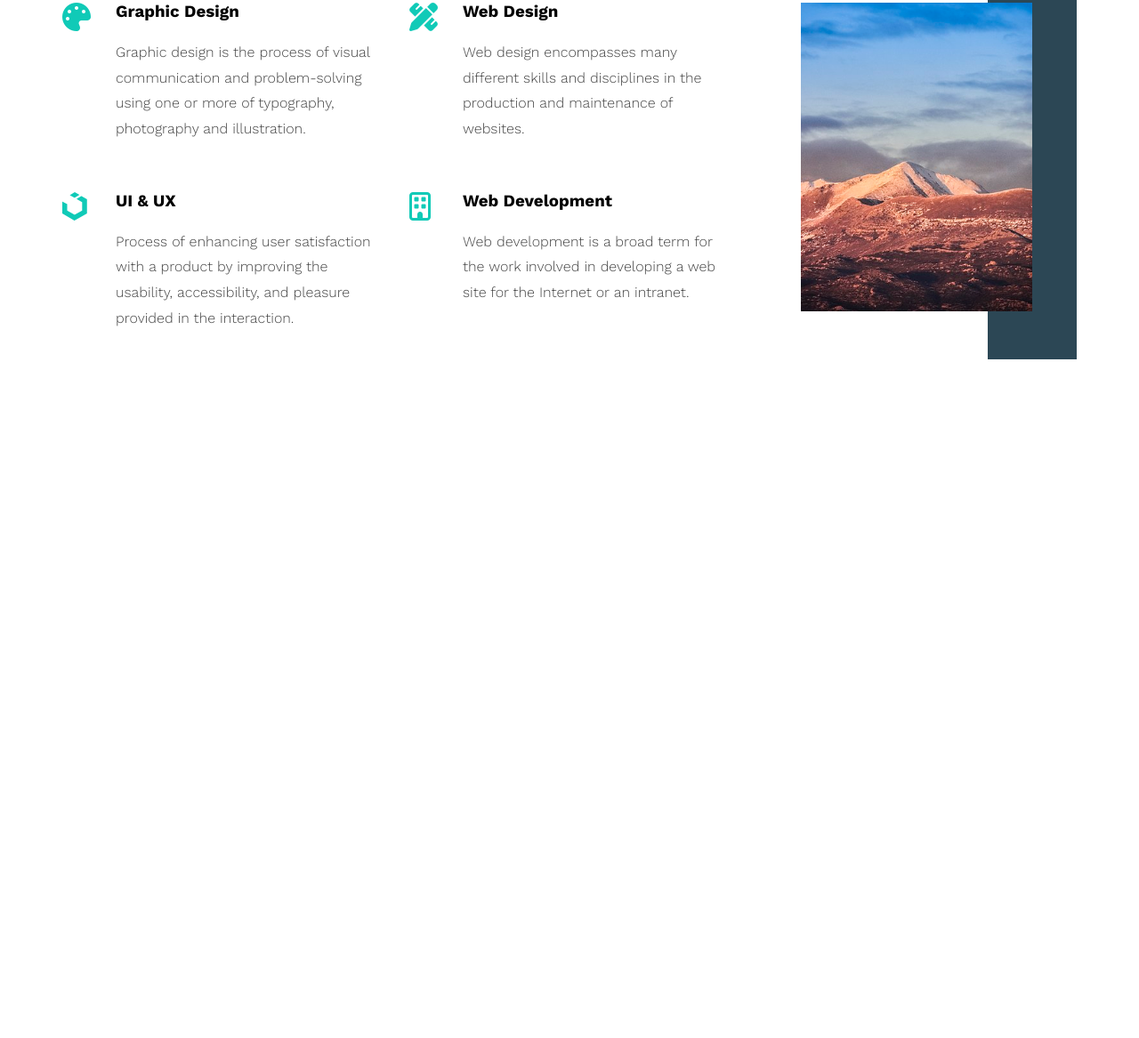
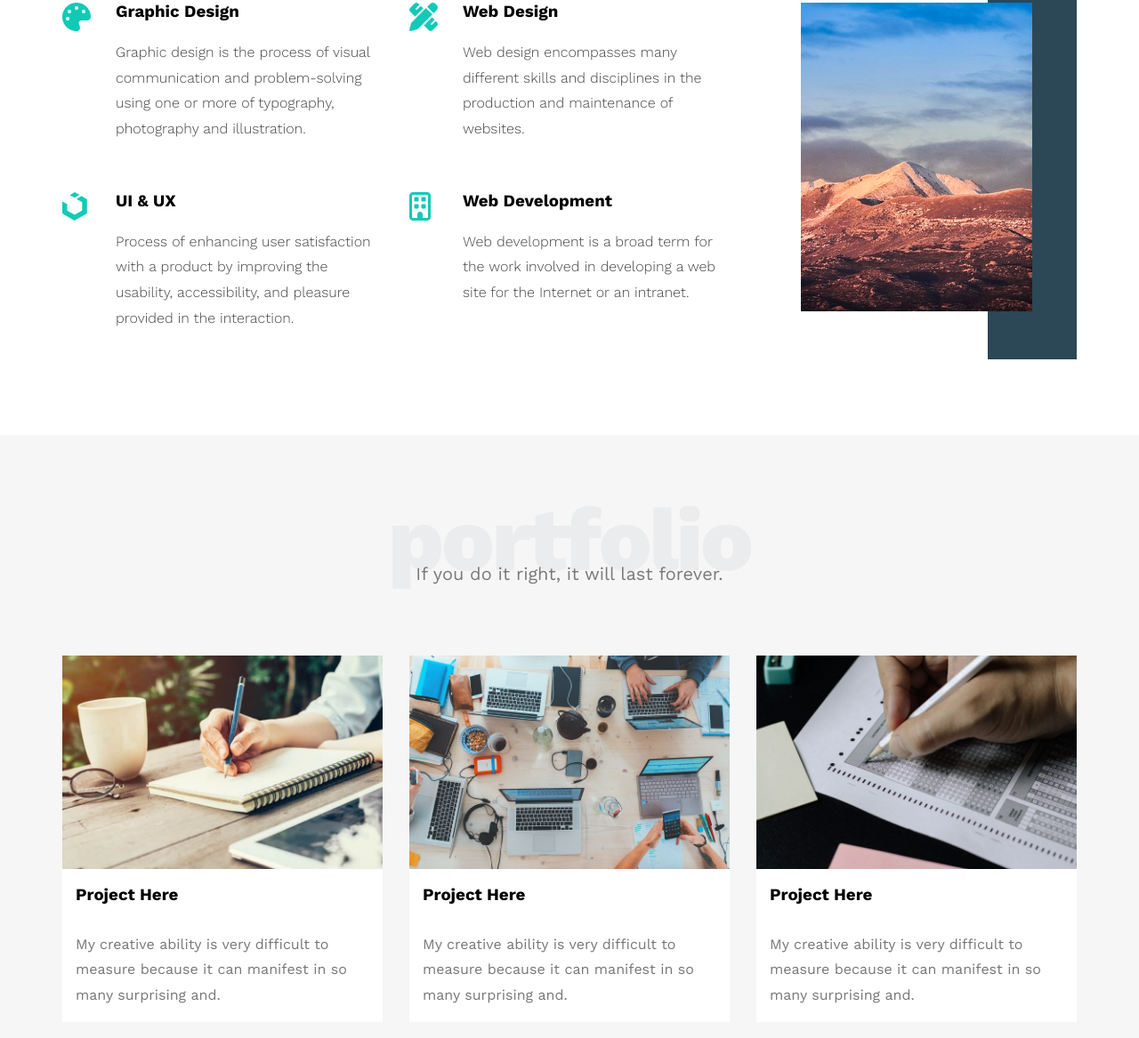
Before and after one commit to 7A9Oo/Html-Css-Template-1, a plain HTML site: page index.html in a window 1280 px wide. Shown: the part 1463-2630 px from the top of the page at 89% size. Before the commit the page ends 1952 px from the top, so only its background shows below. Drawn offline with nearby package versions, Linux system fonts and the light colour scheme.

Commit message:
portfolio section

```diff
--- a/css/master.css
+++ b/css/master.css
@@ -288,3 +288,32 @@ body {
 }
 
 /* end services section */
+
+/* start portfolio section */
+.portfolio{
+    padding-bottom: var(--section-padding);
+    padding-top: var(--section-padding);
+    background-color: #F6F6F6;
+}
+.portfolio .container .cards {
+    display: grid;
+    grid-template-columns: repeat(auto-fill, minmax(300px, 1fr));
+    gap: 30px;
+    margin-top: 80px;
+}
+
+.portfolio .container .cards .card {
+    background-color: white;
+}
+.portfolio .container .cards .card h3, .portfolio .container .cards .card p {
+    padding: 15px;
+    margin: 0;
+}
+.portfolio .container .cards .card p {
+    color :#777;
+    line-height: 1.8;
+}
+.portfolio .container .cards .card img {
+    width: 100%;
+}
+/* end portfolio section */
--- a/index.html
+++ b/index.html
@@ -113,5 +113,31 @@
                 </div>
             </div>
         <!-- end service section -->
+        <!-- start portfolio section  -->
+            <div class="portfolio">
+                <div class="container">
+                    <h2 class="special-heading">portfolio</h2>
+                    <p>If you do it right, it will last forever.</p>
+                    <div class="cards">
+                        <div class="card">
+                            <img src="images/portfolio-1.jpg" alt="portfolio-1">
+                            <h3>Project Here</h3>
+                            <p>My creative ability is very difficult to measure because it can manifest in so many surprising and.</p>
+                        </div>
+                        <div class="card">
+                            <img src="images/portfolio-2.jpg" alt="portfolio-2">
+                            <h3>Project Here</h3>
+                            <p>My creative ability is very difficult to measure because it can manifest in so many surprising and.</p>
+                        </div>
+                        <div class="card">
+                            <img src="images/portfolio-3.jpg" alt="portfolio-3">
+                            <h3>Project Here</h3>
+                            <p>My creative ability is very difficult to measure because it can manifest in so many surprising and.  </p>
+                        </div>
+                    </div>
+                </div>
+
+            </div>
+        <!-- start portfolio section  -->
 </body>
 </html>
```
Also changed, not shown: images/portfolio-1.jpg (added), images/portfolio-2.jpg (added), images/portfolio-3.jpg (added).
